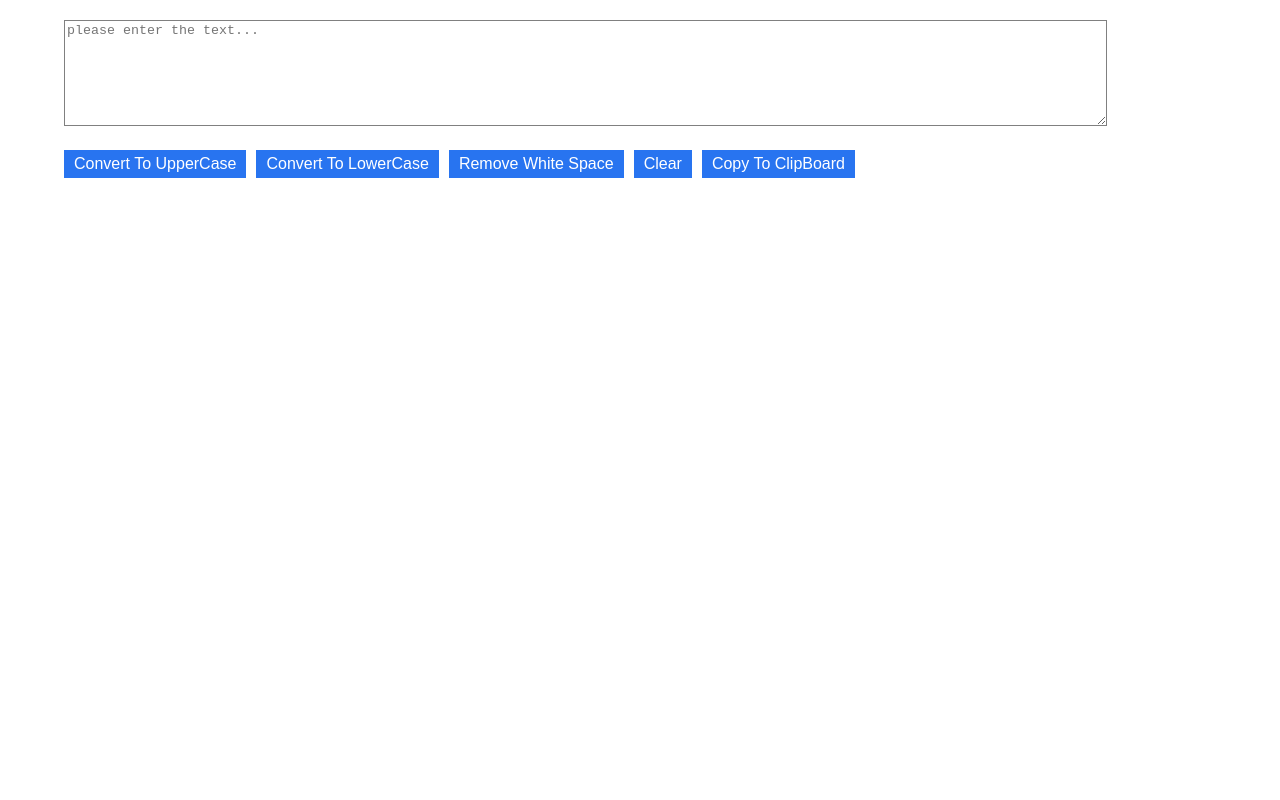
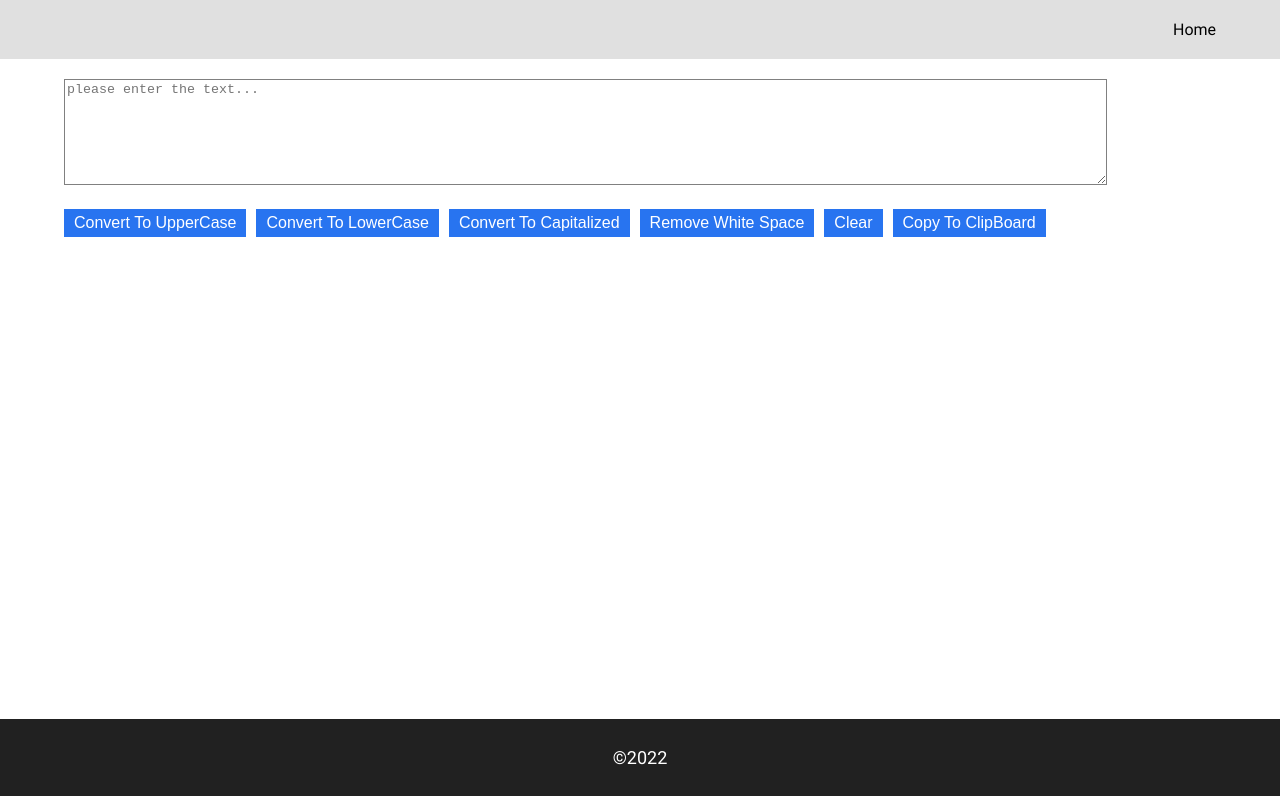
Before and after one commit to alokmishra5396/api-hub, a React (Create React App) app: page / in a window 1280 px wide. Built offline with nearby package versions, Linux system fonts and the light colour scheme.

Commit message:
new changes are added

```diff
--- a/package.json
+++ b/package.json
@@ -9,7 +9,7 @@
     "@testing-library/user-event": "^13.5.0",
     "react": "^18.2.0",
     "react-dom": "^18.2.0",
-    "react-scripts": "5.0.1",
+    "react-scripts": "^5.0.1",
     "web-vitals": "^2.1.4"
   },
   "scripts": {
@@ -39,6 +39,8 @@
     ]
   },
   "devDependencies": {
-    "gh-pages": "^4.0.0"
+    "gh-pages": "^4.0.0",
+    "node-sass": "^8.0.0",
+    "sass": "^1.56.1"
   }
 }
--- a/src/App.css
+++ b/src/App.css
@@ -1,11 +1,10 @@
-
-
 .container{
     width: 90%;
     margin:auto;
+    height: calc(100vh - 140px)
 }
     textarea{
-        width: 90%;
+        width: 100%;
         margin:20px auto;
         height: 100px;
         border:1px solid gray;
@@ -21,4 +20,5 @@
     border:none;
     font-size:16px;
     margin-right: 10px;
+    cursor:pointer;
     }
--- a/src/App.js
+++ b/src/App.js
@@ -2,12 +2,16 @@ import logo from './logo.svg';
 import './App.css';
 import React, {useState} from 'react';
 import { FirstProgra } from './components/Home/FirstProgra';
+import { Footer } from './components/Footer/Footer';
+import { TopNav } from './components/Header/TopNav';
 
 const App = ()=>{
 
 return(
       <div className="App">
+       <TopNav/>
      <FirstProgra/>
+     <Footer/>
     </div>
   )
 }
--- a/src/assets/scss/abstracts/_variables.scss
+++ b/src/assets/scss/abstracts/_variables.scss
@@ -0,0 +1 @@
+//text color...
--- a/src/assets/scss/font/font.scss
+++ b/src/assets/scss/font/_font.scss
@@ -1,3 +1,4 @@
+@import '../abstracts/variables';
 @font-face {
     font-family:Roboto-Regular;
     src: url(./Roboto-Regular.ttf);
--- /dev/null
+++ b/src/components/Footer/Footer.jsx
@@ -0,0 +1,10 @@
+import React from 'react'
+import './Footer.scss'
+
+export const Footer = () => {
+  return (
+    <footer>
+        <p>&copy;2022</p>
+    </footer>
+  )
+}
--- a/src/components/Footer/Footer.scss
+++ b/src/components/Footer/Footer.scss
@@ -0,0 +1,9 @@
+@import '../../assets/scss/font/font';
+
+footer{
+    background-color:#212121;
+    color:white;
+    text-align: center;
+    padding:10px 0px;
+    font-size:18px;
+}
--- /dev/null
+++ b/src/components/Header/Header.scss
@@ -0,0 +1,12 @@
+@import '../../assets/scss/font/font';
+
+.top-wrapper{
+   display:flex;
+   justify-content:space-between;
+   width: 90%;
+   margin:auto;
+   padding:20px 0px;
+}
+.header-wrapper{
+    background-color: #e0e0e0;
+}
--- /dev/null
+++ b/src/components/Header/Menu.jsx
@@ -0,0 +1,9 @@
+import React from 'react';
+import './Header.scss';
+export const Menu = () => {
+  return (
+    <div>
+        Home
+    </div>
+  )
+}
--- /dev/null
+++ b/src/components/Header/TopNav.jsx
@@ -0,0 +1,14 @@
+import React from 'react'
+import './Header.scss'
+import { Menu } from './Menu'
+export const TopNav = () => {
+  return (
+    <div className='header-wrapper'>
+     <div className='top-wrapper'>
+     <div className='Logo'></div>
+     <Menu/>
+     </div>
+
+    </div>
+  )
+}
--- a/src/components/Home/FirstProgra.jsx
+++ b/src/components/Home/FirstProgra.jsx
@@ -1,4 +1,5 @@
 import React, { useState } from 'react'
+import './styles/firstProgram.scss'
 
 
 export const FirstProgra = () => {
@@ -9,6 +10,11 @@ const[text, setText] = useState();
   var upText = text.toUpperCase();
   setText(upText);
  }
+const toCapitalized = ()=>{
+  let capText = text.toCapitalized()
+  setText(capText);
+}
+
 const toLowerCase = ()=>{
   let dnText = text.toLowerCase();
   setText(dnText)
@@ -18,6 +24,7 @@ const removeWhiteSpace = ()=>{
   let removeText = text.replace(/\s/g, "");
   setText(removeText)
 }
+
 const copyClick = ()=>{
   navigator.clipboard.writeText(text);
 }
@@ -36,6 +43,7 @@ const ClearText = ()=>{
      <div className='btn-wrapper'>
       <button className='btn' onClick={toUpperCase}>Convert To UpperCase </button>
       <button className='btn' onClick={toLowerCase}>Convert To LowerCase </button>
+      <button className='btn' onClick={toCapitalized}>Convert To Capitalized</button>
       <button className='btn' onClick={removeWhiteSpace}>Remove White Space </button>
       <button className='btn' onClick={ClearText}>Clear</button>
       <button className='btn' onClick={copyClick}>Copy To ClipBoard</button>
--- a/src/components/Home/styles/FirstProgram.scss
+++ b/src/components/Home/styles/FirstProgram.scss
@@ -1,4 +1,4 @@
-@import '../../../assets/scss/font/font.scss';
+//@import '../../../assets/scss/font/font.scss';
 .container{
     width: 90%;
     margin:auto;
```
Also changed, not shown: 1 other file (tests, documents, lock files or other folders).
